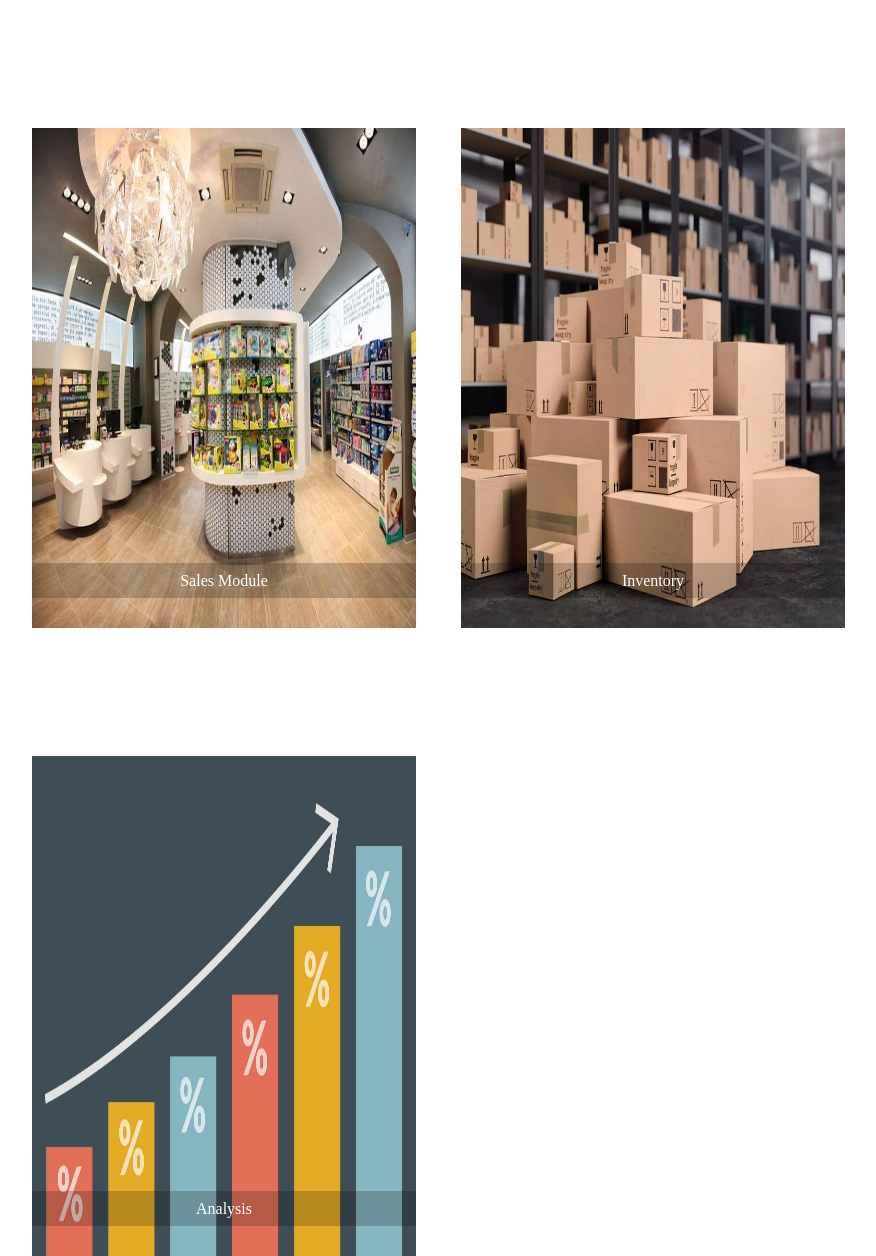
After one commit to Jun-Wee/Sales-Reporting-and-Prediction-System, a PHP site: page /Project/dashboard.php in a window 1280 px wide. The commit adds this page. Shown: the whole page, without its empty margins (13-889 px from the left). Run offline with PHP 8.4, Linux system fonts and the light colour scheme.

Commit message:
Creating dashboard.php, edit css, adding image

```diff
--- /dev/null
+++ b/Project/dashboard.php
@@ -0,0 +1,35 @@
+<!DOCTYPE html>
+<html lang="en">
+  <head>
+    <meta charset="utf-8"/>
+    <meta name="keywords" content="HTML5, tags"/>
+    <title>Manage module</title>
+    <link href="style/style.css" rel="stylesheet" type="text/css" />
+  </head>
+
+  <body>
+
+	<div class="container">
+		<a href="salesmodule.php">
+			<div class="catbox">
+				<img src="image/sales-image.jpg" alt="sales" />
+				<span>Sales Module</span>
+			</div>
+		</a>
+
+		<a href="inventory.php">
+			<div class="catbox">
+				<img src="image/inventory.jpg" alt="inventory" />
+				<span>Inventory</span>
+			</div>
+		</a>
+
+		<a href="analysis.php">
+			<div class="catbox">
+				<img src="image/analysis-image.jpg" alt="analysis" />
+				<span>Analysis</span>
+			</div>
+		</a>
+	</div>
+</body>
+</html>
--- a/Project/style/style.css
+++ b/Project/style/style.css
@@ -184,3 +184,42 @@ footer{
   margin: 0;
   padding: 0;
 }
+
+
+/*dashboard*/
+.container{
+	overflow:hidden;
+}
+
+.catbox{
+	width: 30%;
+  height: 500px;
+  margin-top: 10%;
+	float: left;
+  margin-left: 45px;
+	overflow: hidden;
+	position: relative;
+	background: black;
+}
+
+.catbox span{
+	width: 100%;
+	line-height: 35px;
+	background: rgba(0,0,0,0.2);
+	color: white;
+	display: block;
+	bottom: 30px;
+	position: absolute;
+	text-align: center;
+}
+
+.catbox img{
+	width: 100%;
+  height: 100%;
+	transition: all .5s ease;
+}
+
+.catbox:hover img{
+	transform:scale(1.3,1.3);
+	transition: all .5s ease;
+}
```
Also changed, not shown: Project/image/analysis-image.jpg (added), Project/image/inventory.jpg (added), Project/image/sales-image.jpg (added).
